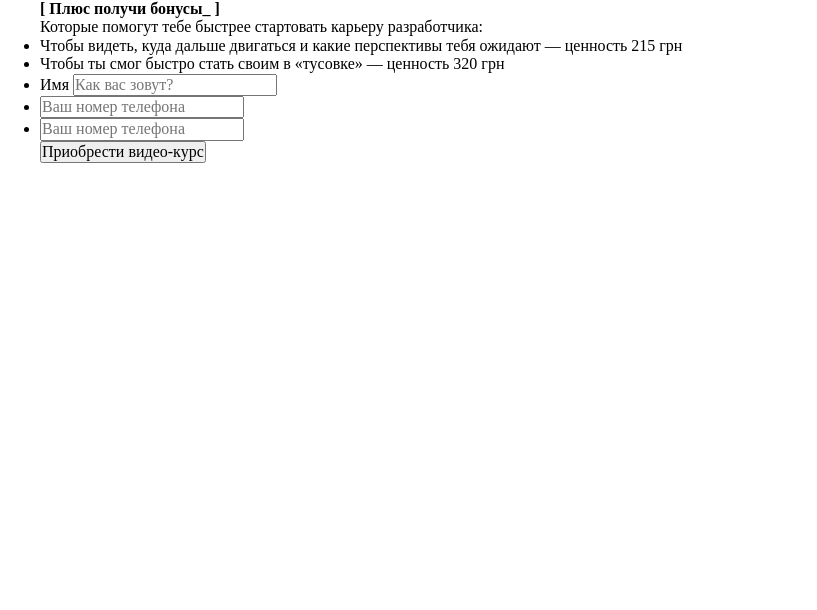
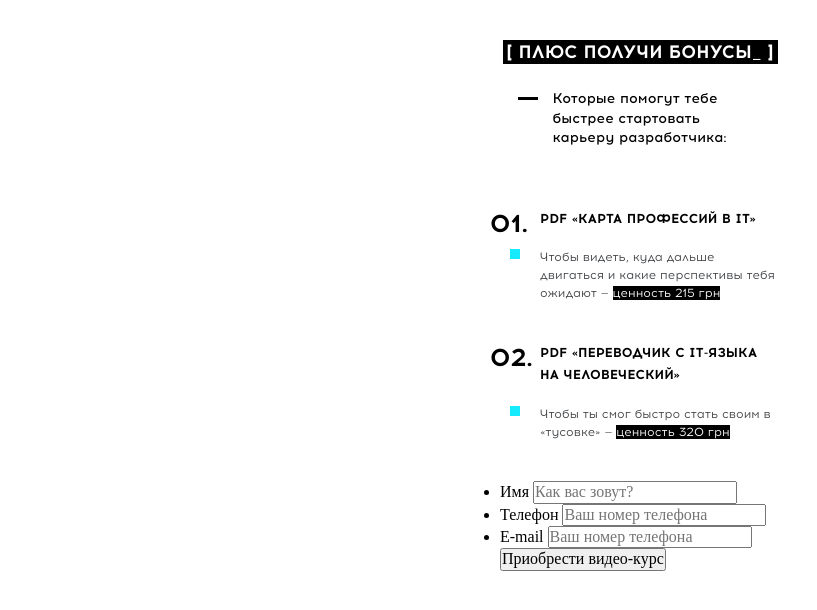
Before and after one commit to ValeriiKovalenko/GoIT-Landing-page, a website: page src/index.html in a window 1280 px wide. Shown: the whole page, without its empty margins (0-817 px from the left). Drawn offline with nearby package versions, Linux system fonts and the light colour scheme; files that its build step writes are made by us from their sources.

Commit message:
div section 17 done

```diff
--- a/src/html/section17.html
+++ b/src/html/section17.html
@@ -8,9 +8,12 @@
         </div>
         <ul class="section17__list">
             <li class="section17__item">
+                <h4 class="section17__item-name1">PDF &laquoКарта профессий в IT&raquo</h4>
                 <p class="section17__item-text">Чтобы видеть, куда дальше двигаться и какие перспективы тебя ожидают — <span class="section17__span-item">ценность 215 грн</span></p>
             </li>
             <li class="section17__item">
+                    <h4 class="section17__item-name2">PDF &laquoПереводчик с IT-языка
+                            на человеческий&raquo</h4>
                     <p class="section17__item-text">Чтобы ты смог быстро стать своим
                             в «тусовке» — <span class="section17__span-item">ценность 320 грн</span></p>
                     </li>
@@ -24,9 +27,11 @@
                     <input class="name" name="name" placeholder="Как вас зовут?">
              </li>
                 <li class="form__item">
+                        <span class="form__name">Телефон</span>
                     <input class="phone" type="phone" placeholder="Ваш номер телефона">
                 </li>
                 <li class="form__item">
+                        <span class="form__name">E-mail</span>
                     <input class="email" type="email" placeholder="Ваш номер телефона">
                 </li>
             </ul>
--- a/src/sass/section17.scss
+++ b/src/sass/section17.scss
@@ -0,0 +1,114 @@
+.section17{
+    width: 480px;
+    padding: 40px 100px;
+    margin: 0 auto;
+    display: flex;
+    flex-direction: column;
+    &__title{
+        margin: 0 auto;
+        text-align: center;
+        font-family: Acrom;
+        font-weight: 700;
+        font-size: 18px;
+        line-height: 24px;
+        text-transform: uppercase;
+        background-color: #000;
+        color: #fff;
+        width: 275px;
+        margin-bottom: 25px;
+    }
+    &__text{
+        margin: 0 auto;
+        width: 205px;
+        padding-left: 15px;
+        font-family: Acrom;
+        font-size: 14px;
+        font-weight: 500;
+        line-height: 19.5px;
+        position: relative;
+        margin-bottom: 60px;
+    }
+}
+
+.section17__text::before{
+    content: '';
+    display: block;
+    width: 20px;
+     height: 3px;
+     background-color: #000;
+     position: absolute;
+     left: -20px;
+     top: 8px;
+}
+
+.section17__item{
+    list-style: none;
+    margin-bottom: 40px;
+}
+
+.section17__item-name1,
+.section17__item-name2{
+    font-family: Acrom;
+    padding-left: 40px;
+    position: relative;
+    color: #000;
+    font-size: 13px;
+    font-weight: 700;
+    line-height: 21.85px;
+    text-transform: uppercase;
+    margin-bottom: 20px;
+}
+
+.section17__item-name1::before{
+    position: absolute;
+    content: '01.';
+    font-family: Acrom;
+    font-size: 25px;
+    font-weight: 700;
+    line-height: 30.25px;
+    text-transform: uppercase;
+    left: -10px;
+    top: 0px;
+}
+
+.section17__item-name2{
+    position: relative;
+}
+
+.section17__item-name2::before{
+position: absolute;
+content: '02.';
+font-family: Acrom;
+font-size: 25px;
+font-weight: 700;
+line-height: 30.25px;
+text-transform: uppercase;
+left: -10px;
+top: 0;
+}
+
+.section17__item-text{
+    padding-left: 40px;
+    position: relative;
+    font-family: Acrom;
+    font-size: 12px;
+    font-weight: 400;
+    line-height: 17.65px;
+    color: #3f4144;
+}
+
+.section17__item-text::before{
+    content: '';
+    position: absolute;
+    display: inline-block;
+    width: 10px;
+    height: 10px;
+    background-color: #16ebfe;
+    left: 10px;
+    top: 0;
+}
+
+.section17__span-item{
+    background-color: #000;
+    color: #fff;
+}
```
Also changed, not shown: build/css/styles.css, build/css/styles.min.css, build/index.html.
